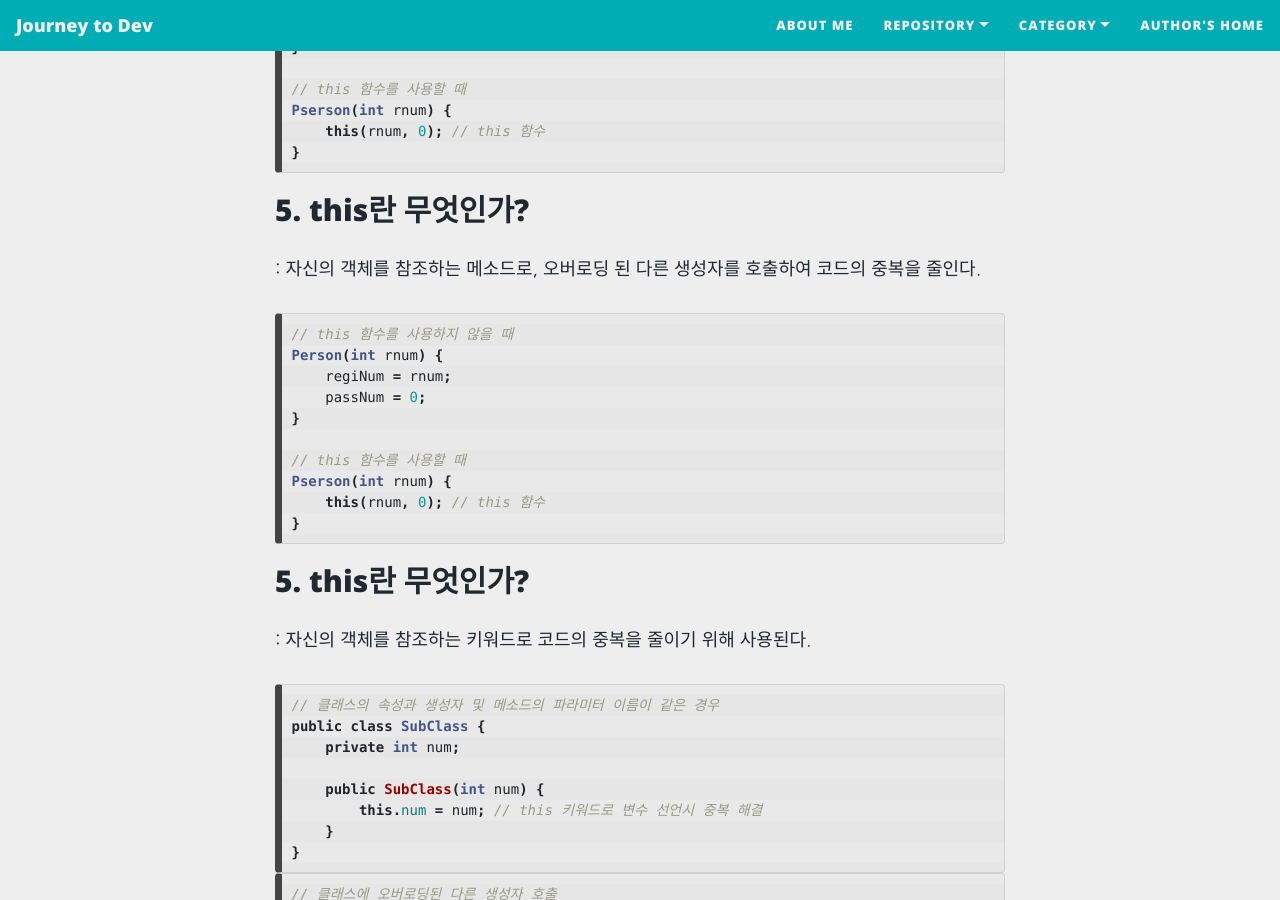
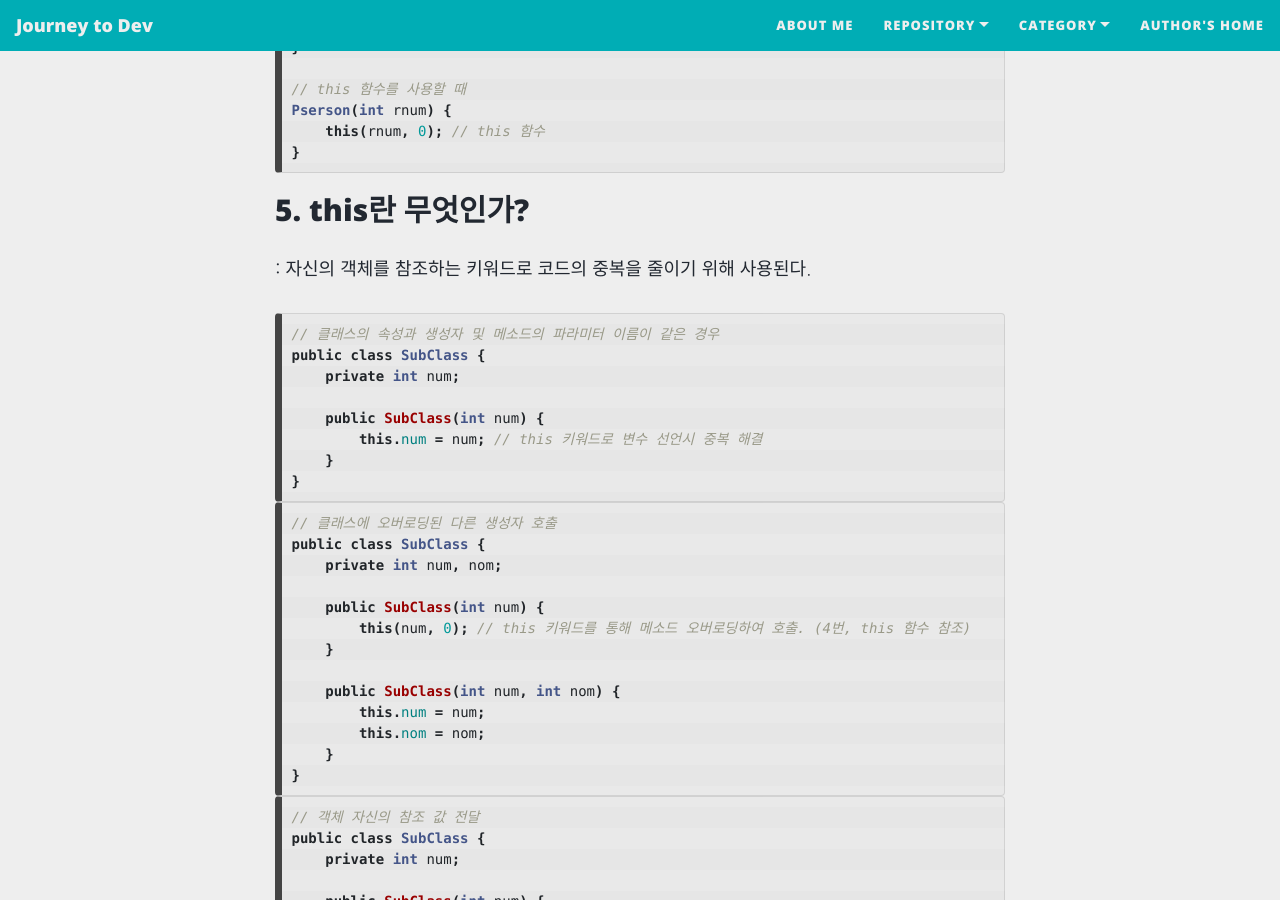
Before and after one commit to roqhdehd502/roqhdehd502.github.io, a Jekyll site: the page built from _posts/WebDev/2020-12-07-116.md, in a window 1280 px wide and 900 px high, scrolled down 2136 px. Built offline with Jekyll 4.4.1, drawn with Linux system fonts in a browser that asks for light colours; nearby versions of some CDN libraries.

Commit message:
Update 2020-12-07-116.md

````diff
--- a/_posts/WebDev/2020-12-07-116.md
+++ b/_posts/WebDev/2020-12-07-116.md
@@ -67,23 +67,6 @@ System.out.println(); // Object 타입
 ```
 
 ## 4. this 함수에 대하여 설명하시오. ##
-
-: 자신의 객체를 참조하는 메소드로, 오버로딩 된 다른 생성자를 호출하여 코드의 중복을 줄인다.
-
-```java
-// this 함수를 사용하지 않을 때
-Person(int rnum) {
-    regiNum = rnum;
-    passNum = 0;
-}
-
-// this 함수를 사용할 때
-Pserson(int rnum) {
-    this(rnum, 0); // this 함수
-}
-```
-
-## 5. this란 무엇인가? ##
 
 : 자신의 객체를 참조하는 메소드로, 오버로딩 된 다른 생성자를 호출하여 코드의 중복을 줄인다.
 
````
